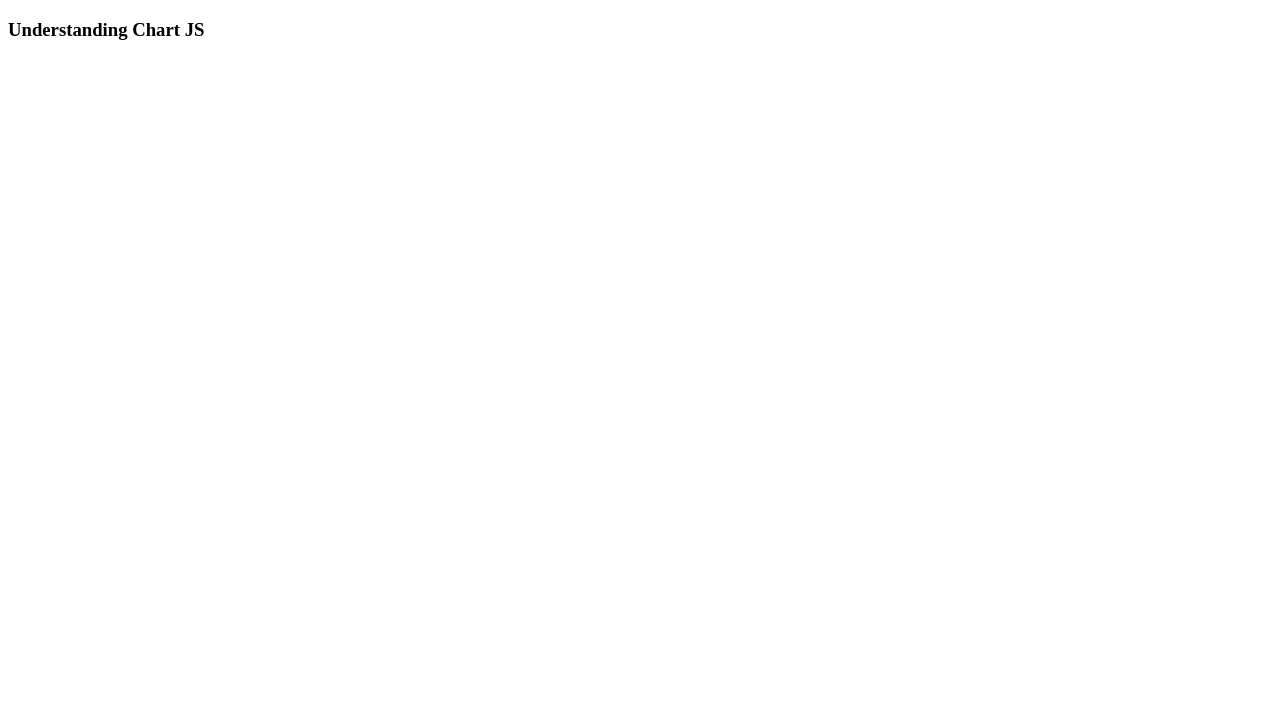
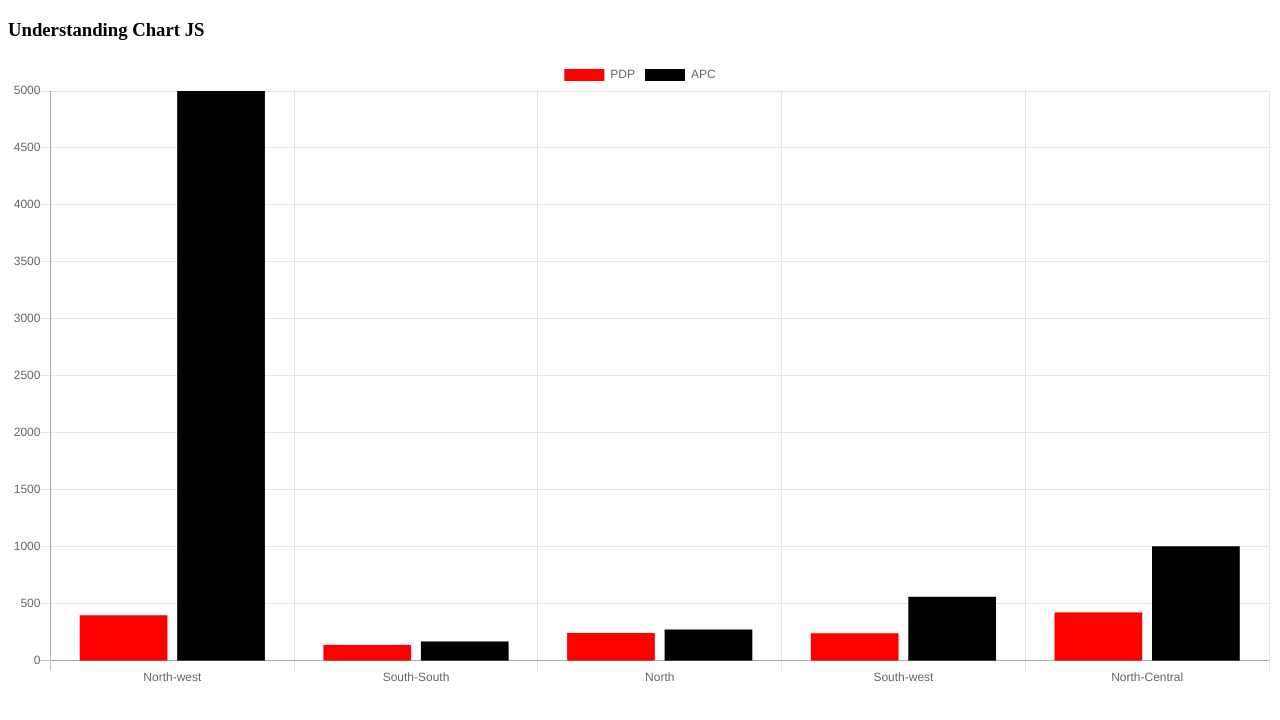
Before and after one commit to kehdcode/Intro-to-chart-js, a plain HTML site: page index.html in a window 1280 px wide. Drawn offline with nearby package versions, Linux system fonts and the light colour scheme.

Commit message:
bar chart done

```diff
--- a/index.html
+++ b/index.html
@@ -7,13 +7,34 @@
    <script src="https://cdnjs.cloudflare.com/ajax/libs/Chart.js/2.7.3/Chart.bundle.min.js"></script>
 </head>
 <body>
-    <h3>Understanding Chart JS</h3>
+    <h3 style : 'center'>Understanding Chart JS</h3>
 
     <canvas id="myChart"></canvas>
 
 
     <script>
-      let typeChart = document.getElementById('myChart').getContext('2d')
+      let typeChart = document.getElementById('myChart').getContext('2d');
+
+      let variousChart = new Chart ( typeChart, {
+
+          type: 'bar',
+          data: {
+              labels: ["North-west", "South-South", "North", "South-west", "North-Central"],
+              datasets: [
+                  {
+                  label: "PDP",
+                  backgroundColor: 'red',
+                  data: [400, 140, 245, 242, 425],
+              },
+              {
+                  label: "APC",
+                  backgroundColor: 'black',
+                  data: [5000, 170, 275, 562, 1005],
+              }
+              ]
+          },
+          options: {}
+      })
     </script>
 </body>
 </html>
```
